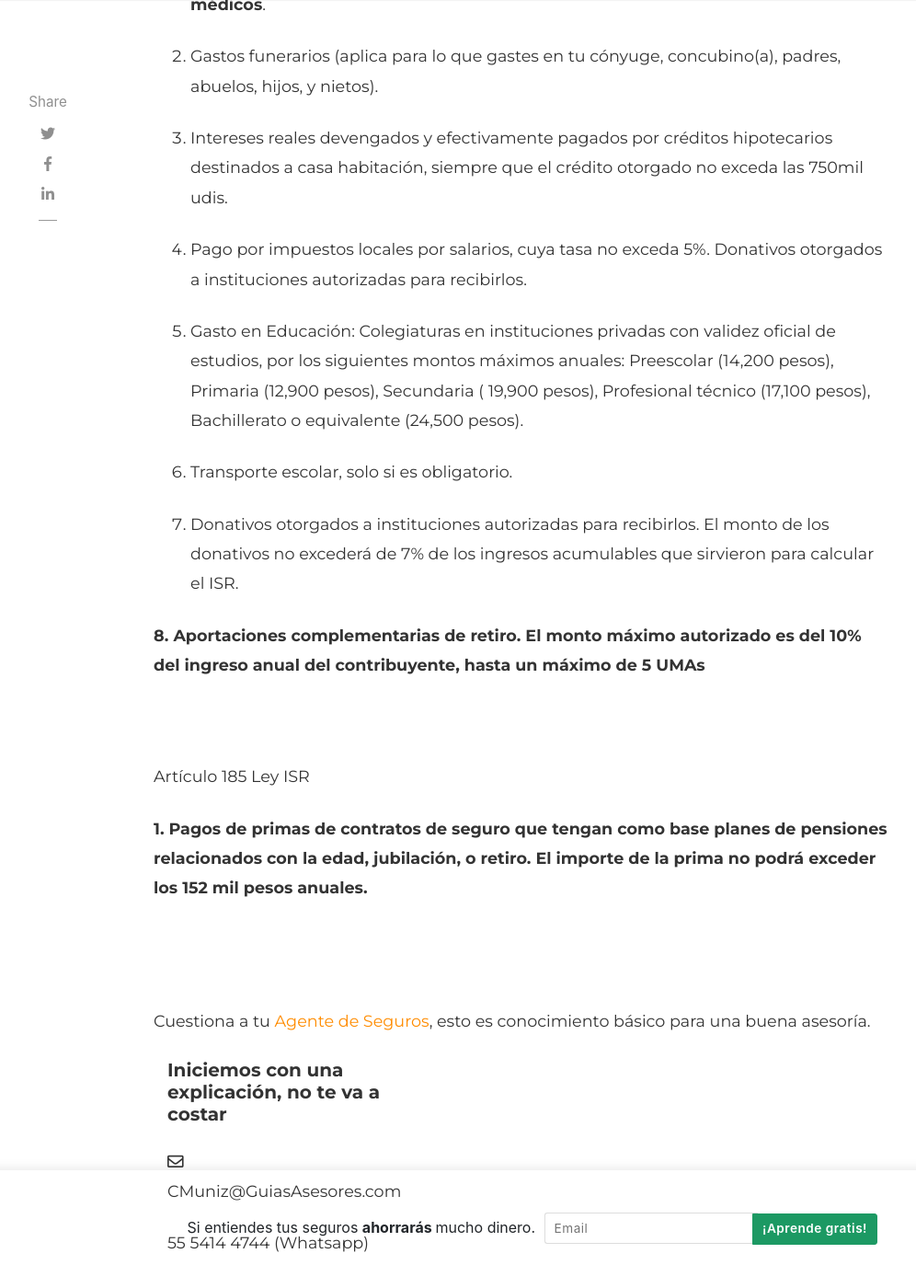
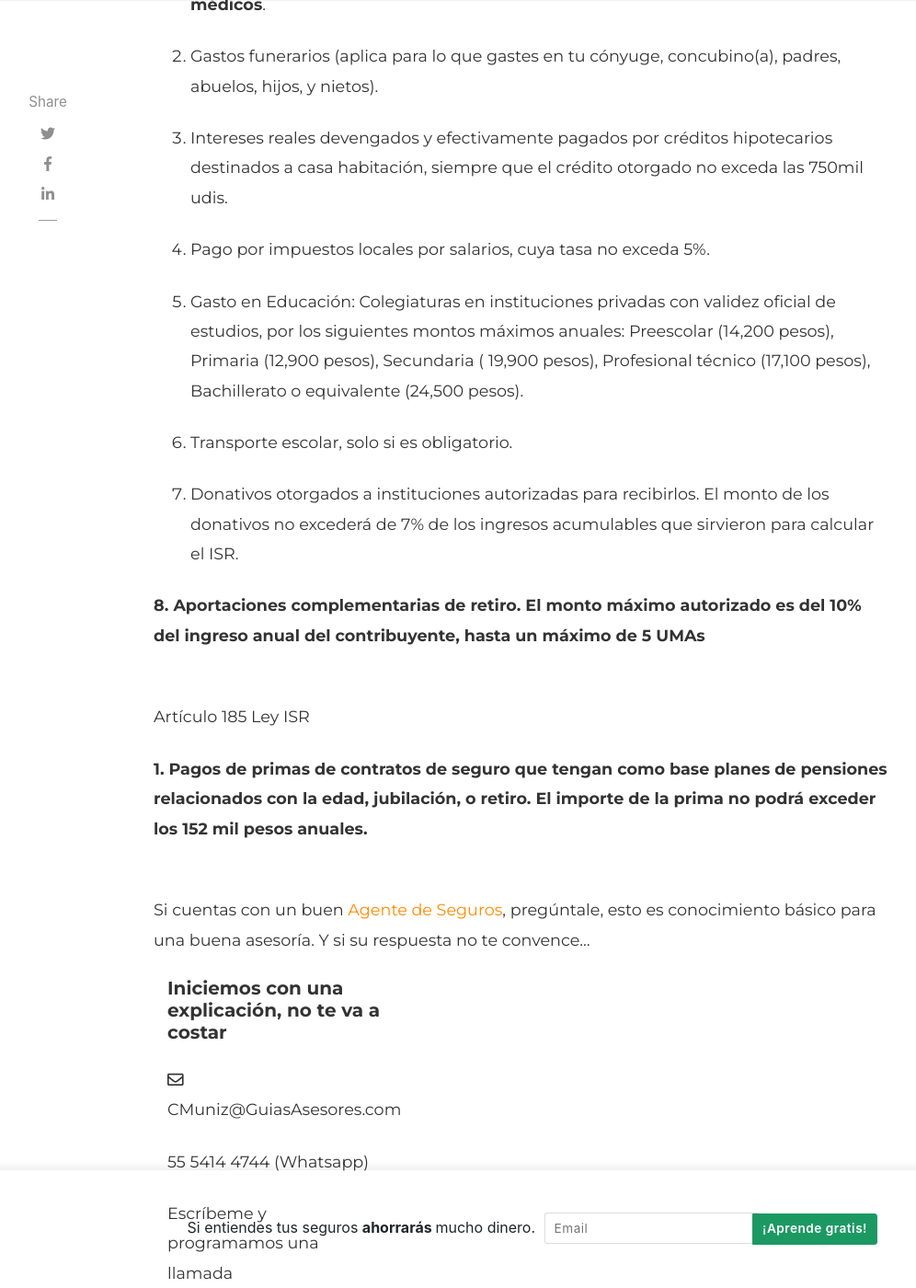
Before and after one commit to blogseguros/blogseguros.github.io, a Jekyll site: the page built from _posts/2021-04-07-reducir-impuestos-en-declaracion-anual.md, in a window 1280 px wide and 1400 px high, scrolled down 2566 px. Shown: the whole window at 92% size, without its empty margins (118-1114 px from the left). Built offline with Jekyll 4.4.1, drawn with Linux system fonts in a browser that asks for light colours; nearby versions of some CDN libraries; comment, search, counter and statistics services are not loaded; some of the changed text lies outside the part shown.

Commit message:
Update 2021-04-07-reducir-impuestos-en-declaracion-anual.md

```diff
--- a/_posts/2021-04-07-reducir-impuestos-en-declaracion-anual.md
+++ b/_posts/2021-04-07-reducir-impuestos-en-declaracion-anual.md
@@ -26,7 +26,7 @@
 
 ¿Por dónde comenzar?
 
-Tenemos esquemas super funcionales, que dependerán mucho del plazo y cantidad que quieras ahorrar. Este es un buen test para tu <a href="https://explicamiseguro.com/about" style="color: #FF8C00">Agente de Seguros</a>, pregúntale ¿cómo funcionan estos planes? ¿qué beneficios fiscales tienen? ¿cuál tienes contratado?.
+Tenemos esquemas super funcionales, que dependerán mucho del plazo y cantidad que quieras ahorrar. Este es un buen test para tu <a href="https://explicamiseguro.com/about" style="color: #FF8C00">Agente de Seguros</a>, pregúntale ¿cómo funcionan estos planes? ¿qué beneficios fiscales tienen? ¿cuál tiene contratado?.
 
 Si no tienes seguro de gastos médicos, considero que es el paso 1 porque si quieres ahorrar lo primero es estar sano para poder generar ingresos.
 
@@ -47,7 +47,6 @@
 3. Intereses reales devengados y efectivamente pagados por créditos hipotecarios destinados a casa habitación, siempre que el crédito otorgado no exceda las 750mil udis.
 
 4.  Pago por impuestos locales por salarios, cuya tasa no exceda 5%.
-Donativos otorgados a instituciones autorizadas para recibirlos.
 
 5. Gasto en Educación: Colegiaturas en instituciones privadas con validez oficial de estudios, por los siguientes montos máximos anuales: Preescolar (14,200 pesos), Primaria (12,900 pesos), Secundaria ( 19,900 pesos), Profesional técnico (17,100 pesos), Bachillerato o equivalente (24,500 pesos).
 
@@ -58,15 +57,12 @@
 <b>8. Aportaciones complementarias de retiro. El monto máximo autorizado es del 10% del ingreso anual del contribuyente, hasta un máximo de 5 UMAs</b>
 
 <br>
-<br>
 Artículo 185 Ley ISR
 
 <b>1. Pagos de primas de contratos de seguro que tengan como base planes de pensiones relacionados con la edad, jubilación, o retiro. El importe de la prima no podrá exceder los 152 mil pesos anuales. </b>
 
 <br>
-<br>
-
-Cuestiona a tu <a href="https://explicamiseguro.com/about" style="color: #FF8C00">Agente de Seguros</a>, esto es conocimiento básico para una buena asesoría.
+Si cuentas con un buen <a href="https://explicamiseguro.com/about" style="color: #FF8C00">Agente de Seguros</a>, pregúntale, esto es conocimiento básico para una buena asesoría. Y si su respuesta no te convence...
 
 
 <div class="col-md-4">
```
